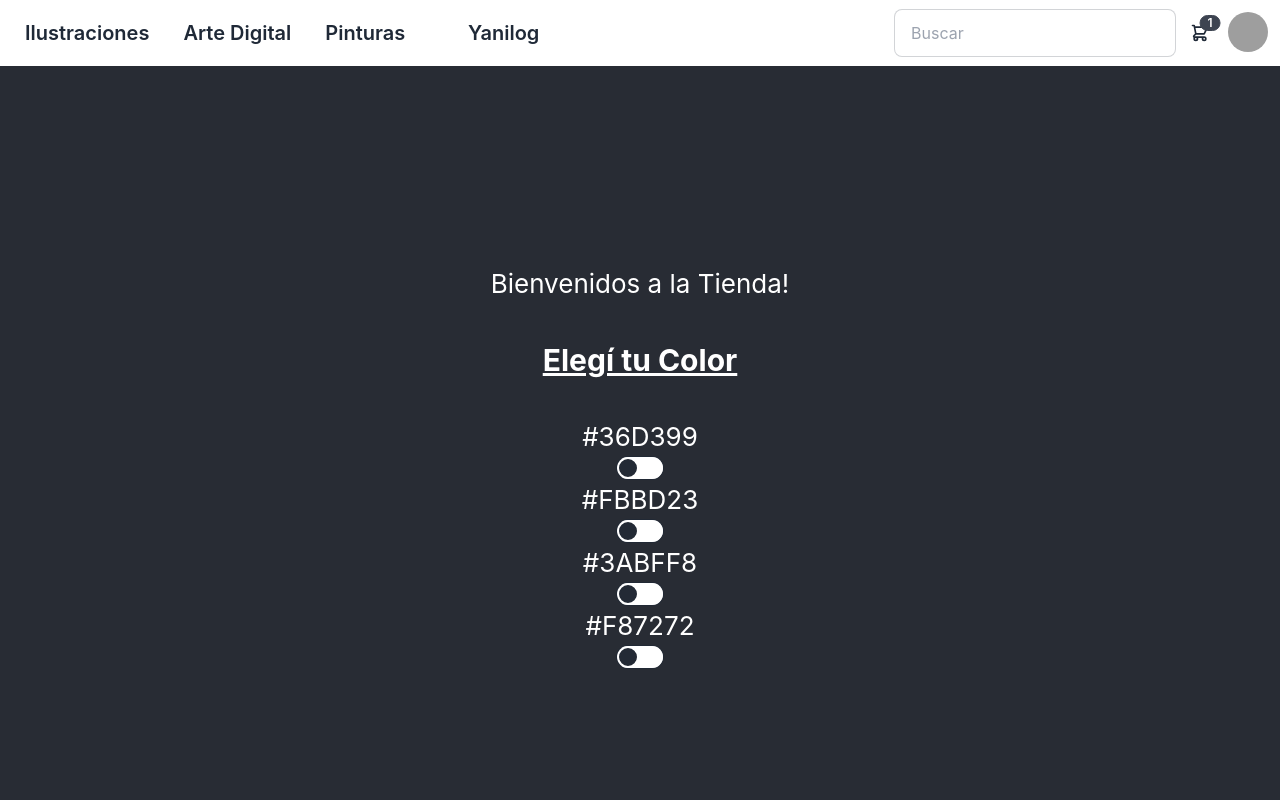
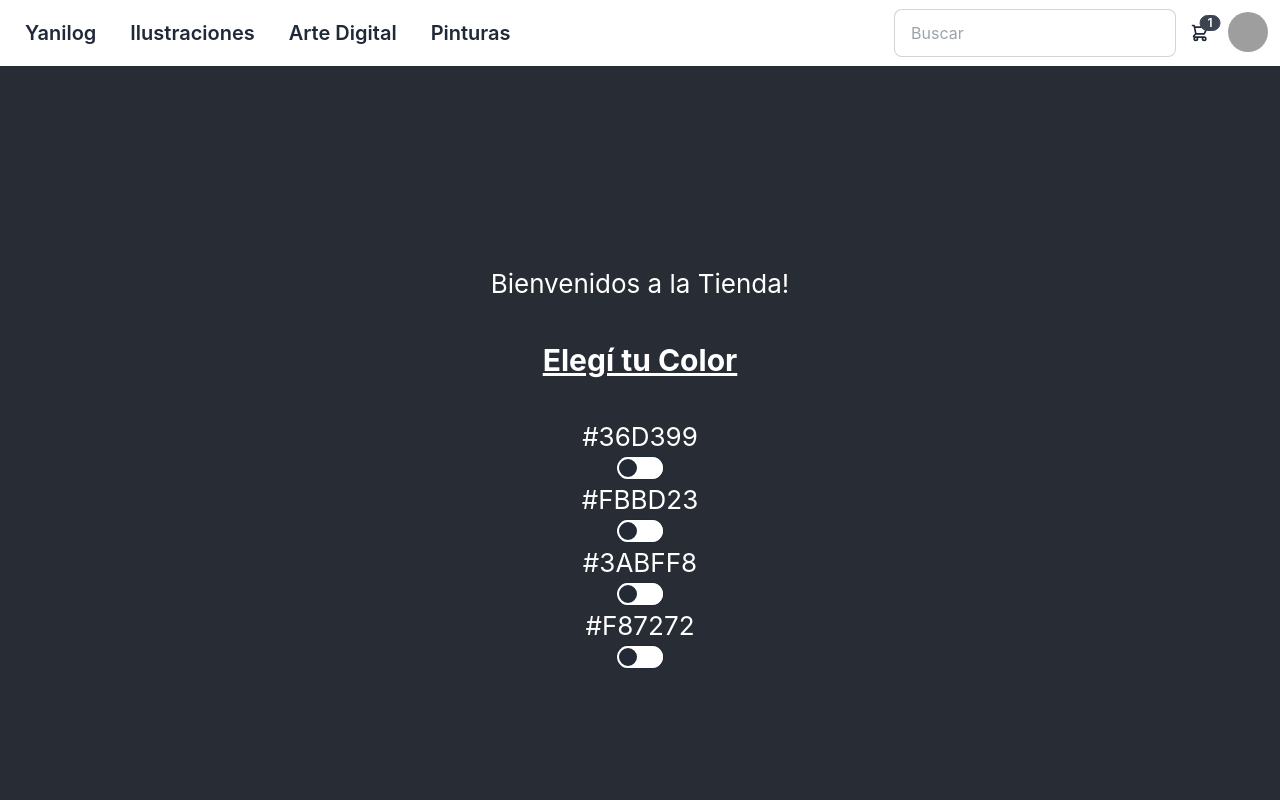
Before and after one commit to MatiasDonati/PreEntrega1-Donati, a React (Create React App) app: page / in a window 1280 px wide. Shown: the top 800 px of the page. Built offline with nearby package versions, Linux system fonts and the light colour scheme; grey boxes are pictures that could not be loaded.

Commit message:
identacion

```diff
--- a/src/components/NavBar.js
+++ b/src/components/NavBar.js
@@ -4,22 +4,22 @@ const NavBar = () => {
   return (
     <div className="navbar bg-base-100">
         <div className="flex-1">
-
+            <a className="btn btn-ghost normal-case text-xl">Yanilog</a>
             <a className="btn btn-ghost normal-case text-xl">Ilustraciones</a>
             <a className="btn btn-ghost normal-case text-xl">Arte Digital</a>
             <a className="btn btn-ghost normal-case text-xl">Pinturas</a>
         </div>
-        <div className="flex-1">
-            <a className="btn btn-ghost normal-case text-xl">Yanilog</a>
-        </div>
+
         <div className="form-control">
             <input type="text" placeholder="Buscar" className="input input-bordered" />
         </div>
+
         <div className="flex-none">
             <div className="dropdown dropdown-end">
             {/* Componente CartWidget dentro de NavBar */}
             <CartWidget />
             </div>
+
             <div className="dropdown dropdown-end">
                 <label tabIndex={0} className="btn btn-ghost btn-circle avatar">
                 <div className="w-10 rounded-full">
@@ -28,8 +28,7 @@ const NavBar = () => {
                 </label>
                 <ul tabIndex={0} className="menu menu-compact dropdown-content mt-3 p-2 shadow bg-base-100 rounded-box w-52">
                     <li>
-                <a className="justify-between">
-                    Perfil
+                        <a className="justify-between">Perfil
                         <span className="badge">Nuevo</span>
                         </a>
                     </li>
```
Also changed, not shown: 1 other file (tests, documents, lock files or other folders). Lines whose indentation alone changed are shown as unchanged.
